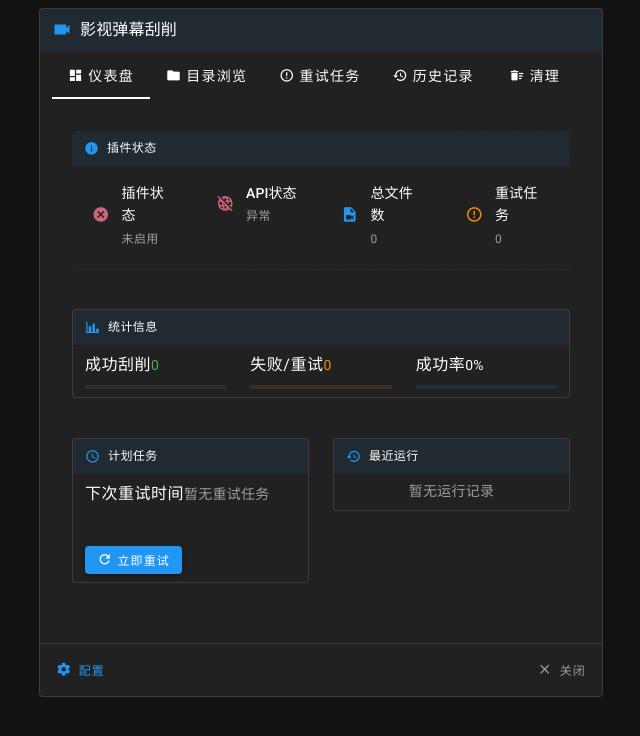
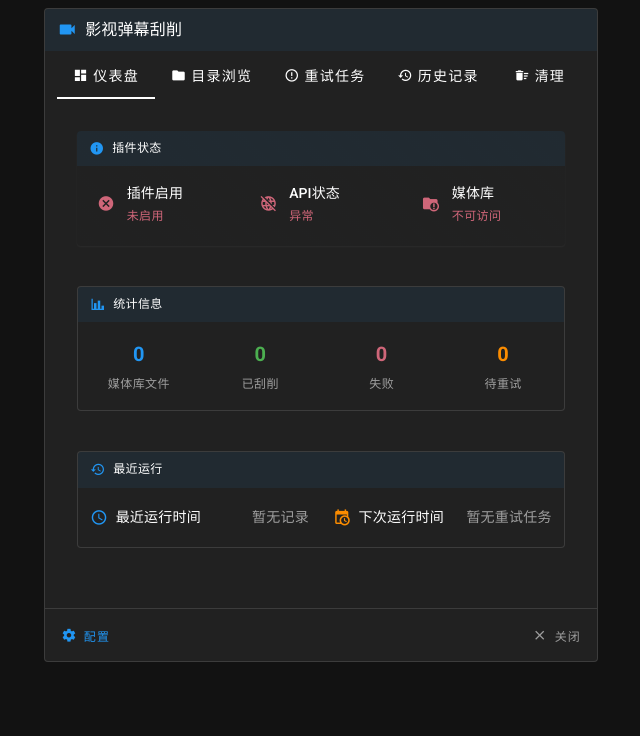
Before and after one commit to jayvzh/MoviePilot-PluginsV2, a Vue app in the folder plugins.v2/danmutv/: page / in a window 1280 px wide. Shown: the top 736 px of the page, without its empty margins (319-959 px from the left). Built offline with nearby package versions, Linux system fonts and the light colour scheme.

Commit message:
danmutv v1.6 fix10

```diff
--- a/plugins.v2/danmutv/src/components/Dashboard.vue
+++ b/plugins.v2/danmutv/src/components/Dashboard.vue
@@ -1,5 +1,6 @@
 <template>
   <v-container fluid class="pa-4">
+    <!-- 插件状态栏 -->
     <v-row class="mb-4">
       <v-col cols="12">
         <v-card class="status-card">
@@ -9,43 +10,38 @@
           </v-card-title>
           <v-card-text class="px-3 py-2">
             <v-row>
-              <v-col cols="12" sm="6" md="3">
+              <v-col cols="12" sm="4">
                 <div class="status-item d-flex align-center py-2">
                   <v-icon :icon="enabled ? 'mdi-check-circle' : 'mdi-close-circle'"
                            :color="enabled ? 'success' : 'error'"
                            size="small" class="mr-3"></v-icon>
                   <div class="status-content flex-grow-1">
-                    <div class="text-subtitle-2">插件状态</div>
-                    <div class="text-caption text-grey">{{ enabled ? '已启用' : '未启用' }}</div>
+                    <div class="text-subtitle-2">插件启用</div>
+                    <div class="text-caption" :class="enabled ? 'text-success' : 'text-error'">{{ enabled ? '已启用' : '未启用' }}</div>
                   </div>
                 </div>
               </v-col>
-              <v-col cols="12" sm="6" md="3">
+              <v-col cols="12" sm="4">
                 <div class="status-item d-flex align-center py-2">
                   <v-icon :icon="apiConnected ? 'mdi-web' : 'mdi-web-off'"
                            :color="apiConnected ? 'success' : 'error'"
                            size="small" class="mr-3"></v-icon>
                   <div class="status-content flex-grow-1">
                     <div class="text-subtitle-2">API状态</div>
-                    <div class="text-caption text-grey">{{ apiConnected ? '正常' : '异常' }}</div>
+                    <div class="text-caption" :class="apiConnected ? 'text-success' : 'text-error'">{{ apiConnected ? '正常' : '异常' }}</div>
                   </div>
                 </div>
               </v-col>
-              <v-col cols="12" sm="6" md="3">
+              <v-col cols="12" sm="4">
                 <div class="status-item d-flex align-center py-2">
-                  <v-icon icon="mdi-file-video" size="small" color="primary" class="mr-3"></v-icon>
+                  <v-icon :icon="mediaLibraryAccessible ? 'mdi-folder-check' : 'mdi-folder-alert'"
+                           :color="mediaLibraryAccessible ? 'success' : 'error'"
+                           size="small" class="mr-3"></v-icon>
                   <div class="status-content flex-grow-1">
-                    <div class="text-subtitle-2">总文件数</div>
-                    <div class="text-caption text-grey">{{ stats.total_files }}</div>
-                  </div>
-                </div>
-              </v-col>
-              <v-col cols="12" sm="6" md="3">
-                <div class="status-item d-flex align-center py-2">
-                  <v-icon icon="mdi-alert-circle-outline" size="small" color="warning" class="mr-3"></v-icon>
-                  <div class="status-content flex-grow-1">
-                    <div class="text-subtitle-2">重试任务</div>
-                    <div class="text-caption text-grey">{{ stats.retry_tasks_count }}</div>
+                    <div class="text-subtitle-2">媒体库</div>
+                    <div class="text-caption" :class="mediaLibraryAccessible ? 'text-success' : 'text-error'">
+                      {{ mediaLibraryAccessible ? `可访问 (${mediaLibraryCount})` : '不可访问' }}
+                    </div>
                   </div>
                 </div>
               </v-col>
@@ -55,6 +51,7 @@
       </v-col>
     </v-row>
 
+    <!-- 统计信息栏 -->
     <v-row class="mb-4">
       <v-col cols="12">
         <v-card flat class="rounded border">
@@ -64,29 +61,29 @@
           </v-card-title>
           <v-card-text class="px-3 py-2">
             <v-row>
-              <v-col cols="12" sm="4">
-                <div class="flex items-center justify-between">
-                  <span class="text-body-1">成功刮削</span>
-                  <span class="text-body-2 font-bold text-success">{{ stats.success_count }}</span>
+              <v-col cols="6" sm="3">
+                <div class="stat-item text-center py-2">
+                  <div class="text-h6 font-weight-bold text-primary">{{ stats.total_files }}</div>
+                  <div class="text-caption text-grey mt-1">媒体库文件</div>
                 </div>
-                <v-progress-linear :value="stats.total_files > 0 ? (stats.success_count / stats.total_files * 100) : 0"
-                                   color="success" class="mt-2"></v-progress-linear>
               </v-col>
-              <v-col cols="12" sm="4">
-                <div class="flex items-center justify-between">
-                  <span class="text-body-1">失败/重试</span>
-                  <span class="text-body-2 font-bold text-warning">{{ stats.failed_count }}</span>
+              <v-col cols="6" sm="3">
+                <div class="stat-item text-center py-2">
+                  <div class="text-h6 font-weight-bold text-success">{{ stats.success_count }}</div>
+                  <div class="text-caption text-grey mt-1">已刮削</div>
                 </div>
-                <v-progress-linear :value="stats.total_files > 0 ? (stats.failed_count / stats.total_files * 100) : 0"
-                                   color="warning" class="mt-2"></v-progress-linear>
               </v-col>
-              <v-col cols="12" sm="4">
-                <div class="flex items-center justify-between">
-                  <span class="text-body-1">成功率</span>
-                  <span class="text-body-2 font-bold">{{ stats.total_files > 0 ? Math.round(stats.success_count / stats.total_files * 100) : 0 }}%</span>
+              <v-col cols="6" sm="3">
+                <div class="stat-item text-center py-2">
+                  <div class="text-h6 font-weight-bold text-error">{{ stats.failed_count }}</div>
+                  <div class="text-caption text-grey mt-1">失败</div>
                 </div>
-                <v-progress-linear :value="stats.total_files > 0 ? (stats.success_count / stats.total_files * 100) : 0"
-                                   color="primary" class="mt-2"></v-progress-linear>
+              </v-col>
+              <v-col cols="6" sm="3">
+                <div class="stat-item text-center py-2">
+                  <div class="text-h6 font-weight-bold text-warning">{{ stats.retry_tasks_count }}</div>
+                  <div class="text-caption text-grey mt-1">待重试</div>
+                </div>
               </v-col>
             </v-row>
           </v-card-text>
@@ -94,73 +91,57 @@
       </v-col>
     </v-row>
 
+    <!-- 最近运行栏 -->
     <v-row class="mb-4">
-      <v-col cols="12" md="6">
+      <v-col cols="12">
         <v-card flat class="rounded border">
           <v-card-title class="text-caption d-flex align-center px-3 py-2 bg-primary-lighten-5">
-            <v-icon icon="mdi-clock-outline" color="primary" size="small" class="mr-2"></v-icon>
-            计划任务
+            <v-icon icon="mdi-history" color="primary" size="small" class="mr-2"></v-icon>
+            最近运行
           </v-card-title>
-          <v-card-text class="px-3 py-2">
+          <v-card-text class="px-3 py-3">
             <v-row>
-              <v-col cols="12">
-                <div class="flex items-center justify-between">
-                  <span class="text-body-1">下次重试时间</span>
-                  <span v-if="nextRetryTime" class="text-body-2 font-bold text-primary">{{ nextRetryTime }}</span>
+              <v-col cols="12" sm="6">
+                <div class="d-flex align-center justify-space-between py-2">
+                  <div class="d-flex align-center">
+                    <v-icon icon="mdi-clock-outline" size="small" color="primary" class="mr-2"></v-icon>
+                    <span class="text-body-2">最近运行时间</span>
+                  </div>
+                  <div v-if="lastRun" class="text-body-2 font-weight-bold text-primary">
+                    {{ formatTime(lastRun.timestamp) }}
+                    <v-chip size="x-small" color="primary" variant="tonal" class="ml-2">{{ getTypeLabel(lastRun.type) }}</v-chip>
+                  </div>
+                  <span v-else class="text-body-2 text-grey">暂无记录</span>
+                </div>
+              </v-col>
+              <v-col cols="12" sm="6">
+                <div class="d-flex align-center justify-space-between py-2">
+                  <div class="d-flex align-center">
+                    <v-icon icon="mdi-calendar-clock" size="small" color="warning" class="mr-2"></v-icon>
+                    <span class="text-body-2">下次运行时间</span>
+                  </div>
+                  <div v-if="nextRetryTime" class="text-body-2 font-weight-bold text-warning">
+                    {{ nextRetryTime }}
+                    <v-chip size="x-small" color="warning" variant="tonal" class="ml-2">单个重试</v-chip>
+                  </div>
                   <span v-else class="text-body-2 text-grey">暂无重试任务</span>
                 </div>
               </v-col>
-              <v-col cols="12" class="mt-4">
-                <v-btn color="primary" size="small" class="mr-2" @click="triggerRetry">
+            </v-row>
+            <v-row v-if="lastRun" class="mt-2">
+              <v-col cols="12">
+                <v-btn color="primary" size="small" variant="tonal" @click="triggerRetry" :disabled="!stats.retry_tasks_count">
                   <v-icon icon="mdi-refresh" class="mr-1"></v-icon>
-                  立即重试
+                  立即重试 ({{ stats.retry_tasks_count }})
                 </v-btn>
               </v-col>
             </v-row>
           </v-card-text>
         </v-card>
       </v-col>
-      <v-col cols="12" md="6">
-        <v-card flat class="rounded border">
-          <v-card-title class="text-caption d-flex align-center px-3 py-2 bg-primary-lighten-5">
-            <v-icon icon="mdi-history" color="primary" size="small" class="mr-2"></v-icon>
-            最近运行
-          </v-card-title>
-          <v-card-text class="px-3 py-2">
-            <v-row v-if="lastRun">
-              <v-col cols="12">
-                <div class="flex items-center justify-between">
-                  <span class="text-body-1">时间</span>
-                  <span class="text-body-2 font-bold">{{ formatTime(lastRun.timestamp) }}</span>
-                </div>
-              </v-col>
-              <v-col cols="12">
-                <div class="flex items-center justify-between">
-                  <span class="text-body-1">类型</span>
-                  <span class="text-body-2 font-bold">{{ getTypeLabel(lastRun.type) }}</span>
-                </div>
-              </v-col>
-              <v-col cols="12">
-                <div class="flex items-center justify-between">
-                  <span class="text-body-1">结果</span>
-                  <span class="text-body-2">成功 {{ lastRun.success }} / 失败 {{ lastRun.failed }}</span>
-                </div>
-              </v-col>
-              <v-col cols="12">
-                <div class="flex items-center justify-between">
-                  <span class="text-body-1">耗时</span>
-                  <span class="text-body-2">{{ formatDuration(lastRun.duration) }}</span>
-                </div>
-              </v-col>
-            </v-row>
-            <div v-else class="text-center text-grey">
-              暂无运行记录
-            </div>
-          </v-card-text>
-        </v-card>
-      </v-col>
     </v-row>
 
+    <!-- 刮削进度 -->
     <v-row v-if="scrapingStatus.running">
       <v-col cols="12">
         <v-card class="bg-primary-lighten-5">
@@ -199,6 +180,8 @@ const props = defineProps({
 const enabled = ref(false)
 const apiConnected = ref(false)
 const apiMessage = ref('')
+const mediaLibraryAccessible = ref(false)
+const mediaLibraryCount = ref(0)
 const stats = ref({ total_files: 0, success_count: 0, failed_count: 0, retry_tasks_count: 0 })
 const nextRetryTime = ref(null)
 const lastRun = ref(null)
@@ -214,6 +197,8 @@ const fetchStatus = async () => {
       enabled.value = result.enabled
       apiConnected.value = result.api_connected
       apiMessage.value = result.api_message
+      mediaLibraryAccessible.value = result.media_library_accessible
+      mediaLibraryCount.value = result.media_library_count || 0
       stats.value = result.stats
       nextRetryTime.value = result.next_retry_time
       lastRun.value = result.last_run
@@ -302,9 +287,28 @@ onUnmounted(() => {
   background-color: rgba(var(--v-theme-primary), 0.03);
 }
 
+.stat-item {
+  border-radius: 8px;
+  transition: all 0.2s ease;
+  padding: 0.5rem;
+}
+
+.stat-item:hover {
+  background-color: rgba(var(--v-theme-primary), 0.03);
+}
+
 .text-subtitle-2 {
   font-size: 14px !important;
   font-weight: 500;
   margin-bottom: 2px;
 }
+
+.animate-spin {
+  animation: spin 1s linear infinite;
+}
+
+@keyframes spin {
+  from { transform: rotate(0deg); }
+  to { transform: rotate(360deg); }
+}
 </style>
```
Also changed, not shown: plugins.v2/danmutv/src/components/BrowseView.vue (+8 -6 lines), 10 other files (tests, documents, lock files or other folders).
